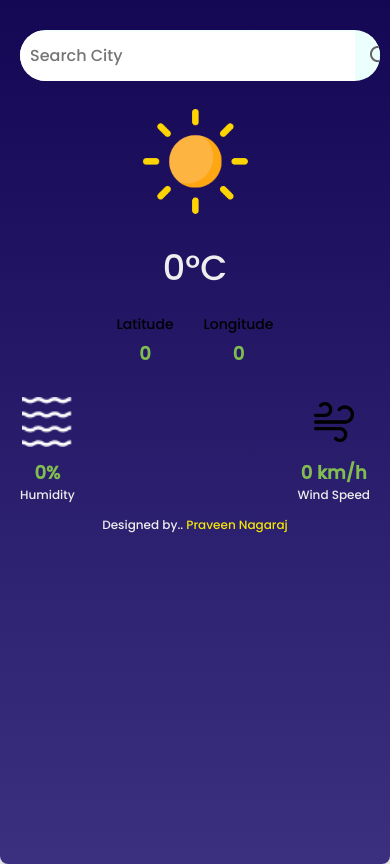
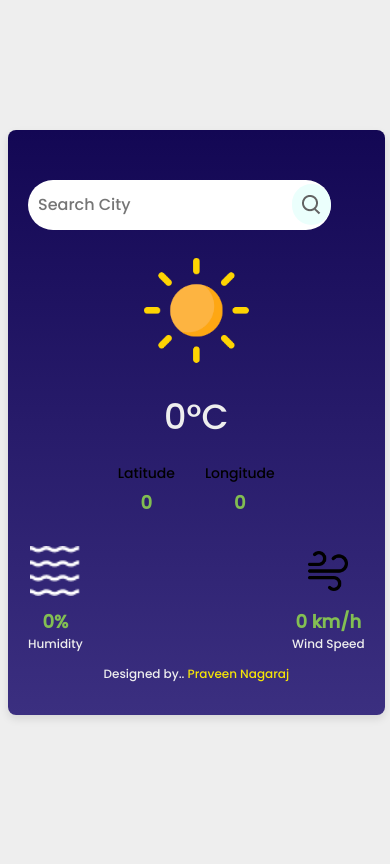
Before and after one commit to PraveenNagaraj77/WeatherReactAPP, a React (Vite) app: page / in a window 390 px wide. Built offline with nearby package versions, Linux system fonts and the light colour scheme.

Commit message:
finalcss

```diff
--- a/src/App.css
+++ b/src/App.css
@@ -10,7 +10,6 @@ body {
   padding: 0;
   height: 100vh;
   background-color: #eee;
-  /* background-color: #2f3640; */
   display: flex;
   align-items: center;
   justify-content: center;
@@ -57,13 +56,6 @@ body {
   border-radius: 40px;
   cursor: pointer;
 }
-.search-icon img {
-  margin: 5px;
-}
-
-/*
-Interior design
-*/
 
 .image {
   text-align: center;
@@ -85,6 +77,7 @@ Interior design
   text-transform: uppercase;
   text-align: center;
 }
+
 .temp {
   font-weight: 500;
 }
@@ -153,6 +146,7 @@ Interior design
 
 .copyright {
   text-align: center;
+  align-items: center;
   font-size: 12px;
   color: #eee;
 }
@@ -171,18 +165,26 @@ Interior design
   text-align: center;
 }
 
-/* media queires */
-@media only screen and (max-width: 340px) {
-  .input-container {
-    width: 280px;
-    margin: 25px;
-  }
-  .search-icon {
-    position: absolute;
-    right: 0px;
-  }
-  .data-container {
-    margin: 30px;
+/* Media query for mobile screens */
+@media only screen and (max-width: 600px) {
+  .container {
+    width: 90%;
+    max-width: 90%;
+    height: auto;
   }
 
+  .input-container {
+    width: 90%;
+    max-width: 90%;
+  }
+
+  .cityInput {
+    width: calc(100% - 20px); /* Adjust input width */
+  }
+
+  .search-icon {
+    margin-left: -40px; /* Adjust icon position */
+  }
 }
+
+/* Media query for large screens */
--- a/src/App.jsx
+++ b/src/App.jsx
@@ -195,9 +195,10 @@ function App() {
 
         {cityNotFound && <div className="city-not-found">City not found</div>}
 
-        <p className="copyright">
+          <p className="copyright">
           Designed by..  <span>Praveen Nagaraj</span>
         </p>
+
       </div>
     </>
   );
```
